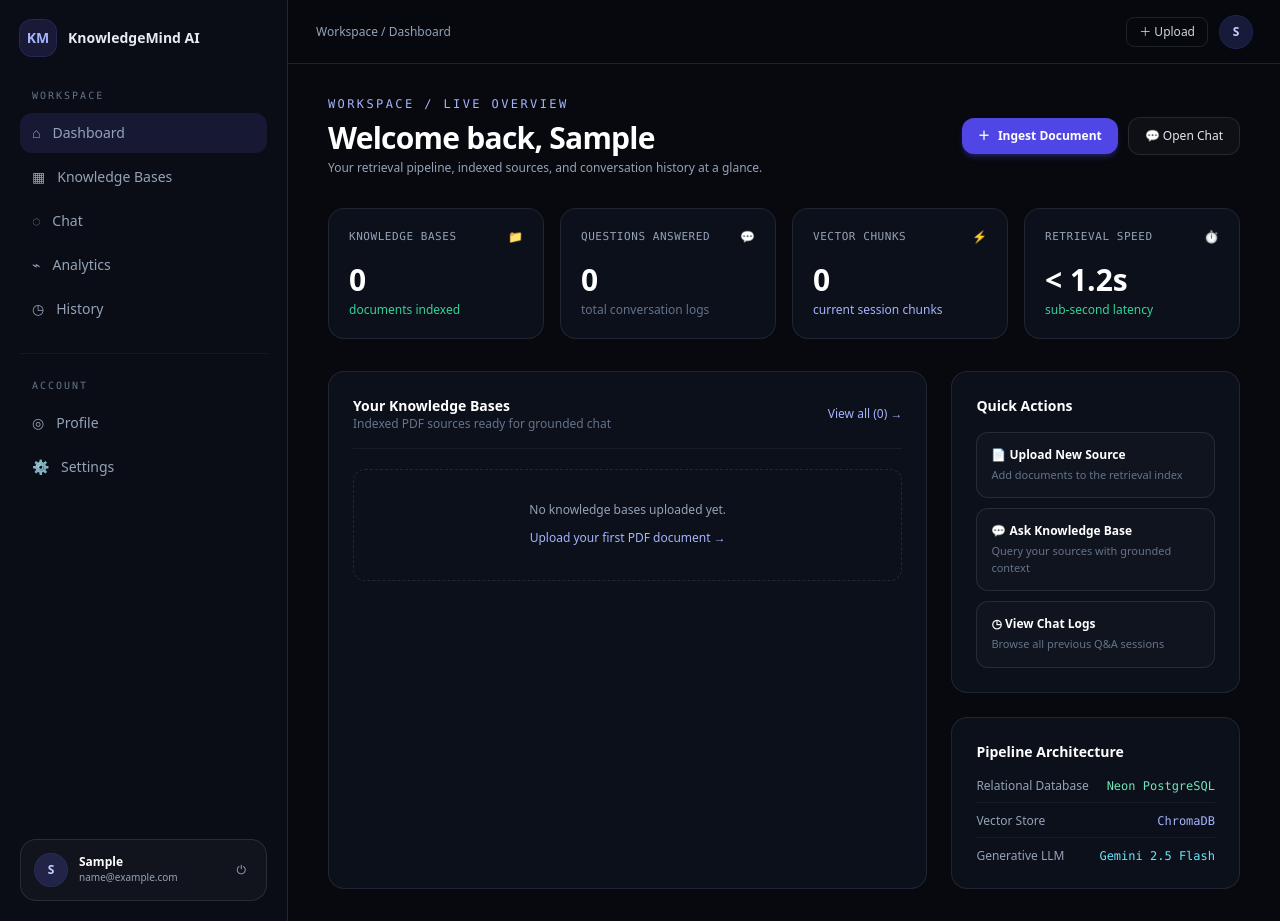
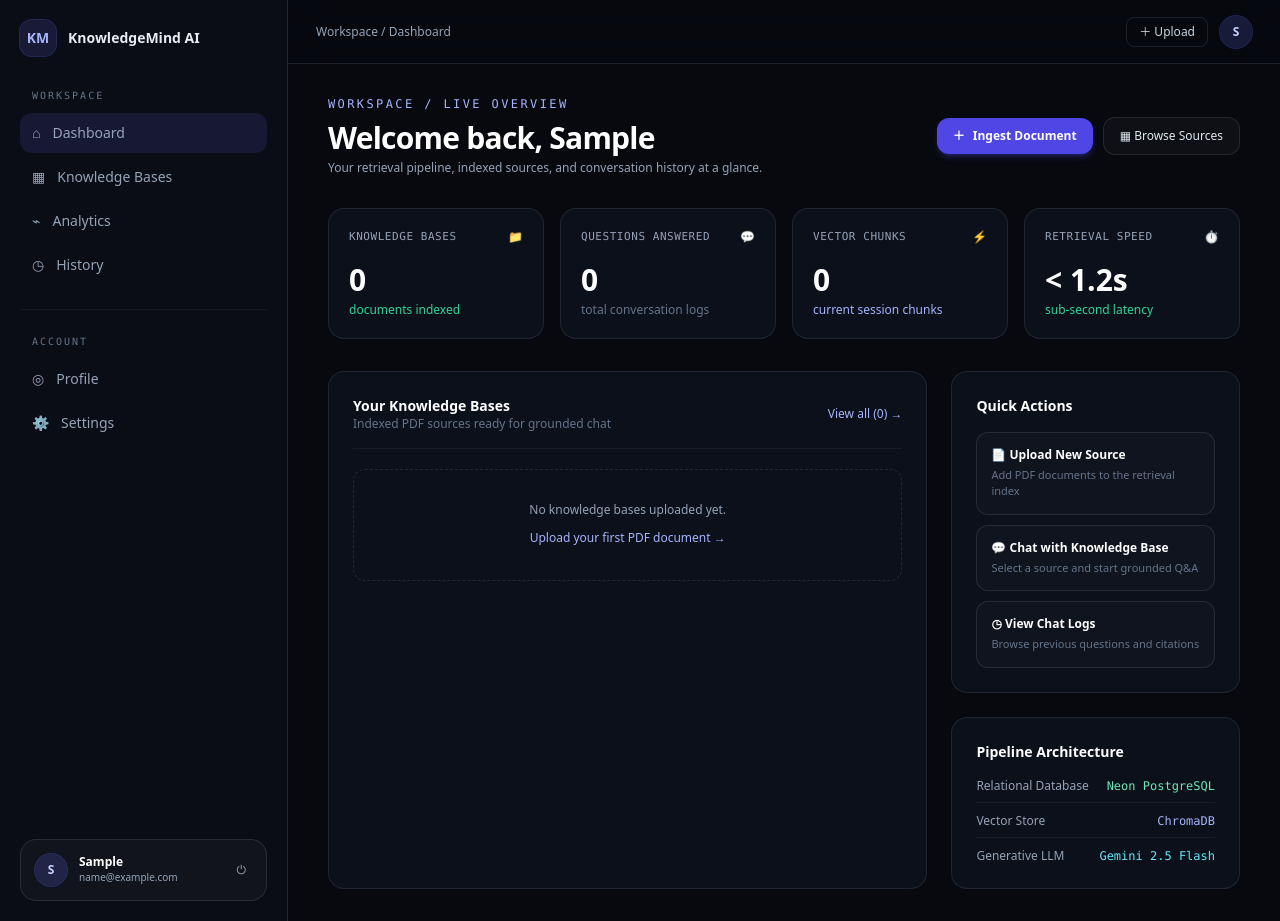
Before and after one commit to Pranavj16/KnowledgeMindAI, a Django app: page /dashboard/ in a window 1280 px wide. Run offline with Django 5.2, Linux system fonts and the light colour scheme; the visitor is signed in with stand-in values (Sample User, id 1); data that the repository does not hold is empty; some libraries are stand-ins or nearby versions.

Commit message:
Remove standalone generic chat section; ensure chat is exclusively accessed per knowledge base

```diff
--- a/templates/app/base.html
+++ b/templates/app/base.html
@@ -42,11 +42,8 @@
         <a href="{% url 'dashboard' %}" class="{% if section == 'dashboard' %}nav-active{% endif %} flex items-center gap-3 rounded-xl px-3 py-2.5 text-sm text-slate-400 hover:bg-white/5 hover:text-white">
           <span>⌂</span> <span>Dashboard</span>
         </a>
-        <a href="{% url 'knowledge_bases' %}" class="{% if section == 'knowledge_bases' %}nav-active{% endif %} flex items-center gap-3 rounded-xl px-3 py-2.5 text-sm text-slate-400 hover:bg-white/5 hover:text-white">
+        <a href="{% url 'knowledge_bases' %}" class="{% if section == 'knowledge_bases' or section == 'chat' %}nav-active{% endif %} flex items-center gap-3 rounded-xl px-3 py-2.5 text-sm text-slate-400 hover:bg-white/5 hover:text-white">
           <span>▦</span> <span>Knowledge Bases</span>
-        </a>
-        <a href="{% url 'chat' %}" class="{% if section == 'chat' %}nav-active{% endif %} flex items-center gap-3 rounded-xl px-3 py-2.5 text-sm text-slate-400 hover:bg-white/5 hover:text-white">
-          <span>◌</span> <span>Chat</span>
         </a>
         <a href="{% url 'analytics_root' %}" class="{% if section == 'analytics' %}nav-active{% endif %} flex items-center gap-3 rounded-xl px-3 py-2.5 text-sm text-slate-400 hover:bg-white/5 hover:text-white">
           <span>⌁</span> <span>Analytics</span>
--- a/templates/app/dashboard.html
+++ b/templates/app/dashboard.html
@@ -16,8 +16,8 @@
     <a href="{% url 'upload' %}" class="inline-flex items-center gap-2 rounded-xl bg-indigo-600 px-4 py-2.5 text-xs font-semibold text-white shadow-md shadow-indigo-600/30 transition hover:bg-indigo-500">
       <span>＋</span> Ingest Document
     </a>
-    <a href="{% url 'chat' %}" class="inline-flex items-center gap-2 rounded-xl border border-white/10 bg-white/[.03] px-4 py-2.5 text-xs font-medium text-slate-200 transition hover:bg-white/5 hover:text-white">
-      💬 Open Chat
+    <a href="{% url 'knowledge_bases' %}" class="inline-flex items-center gap-2 rounded-xl border border-white/10 bg-white/[.03] px-4 py-2.5 text-xs font-medium text-slate-200 transition hover:bg-white/5 hover:text-white">
+      ▦ Browse Sources
     </a>
   </div>
 </div>
@@ -115,15 +115,15 @@
       <div class="mt-4 space-y-2.5">
         <a href="{% url 'upload' %}" class="group block rounded-xl border border-white/10 bg-white/[.02] p-3.5 transition hover:border-indigo-500/40 hover:bg-indigo-500/[.03]">
           <p class="text-xs font-semibold text-white group-hover:text-indigo-300">📄 Upload New Source</p>
-          <p class="mt-1 text-[11px] text-slate-500">Add documents to the retrieval index</p>
+          <p class="mt-1 text-[11px] text-slate-500">Add PDF documents to the retrieval index</p>
         </a>
-        <a href="{% url 'chat' %}" class="group block rounded-xl border border-white/10 bg-white/[.02] p-3.5 transition hover:border-indigo-500/40 hover:bg-indigo-500/[.03]">
-          <p class="text-xs font-semibold text-white group-hover:text-indigo-300">💬 Ask Knowledge Base</p>
-          <p class="mt-1 text-[11px] text-slate-500">Query your sources with grounded context</p>
+        <a href="{% url 'knowledge_bases' %}" class="group block rounded-xl border border-white/10 bg-white/[.02] p-3.5 transition hover:border-indigo-500/40 hover:bg-indigo-500/[.03]">
+          <p class="text-xs font-semibold text-white group-hover:text-indigo-300">💬 Chat with Knowledge Base</p>
+          <p class="mt-1 text-[11px] text-slate-500">Select a source and start grounded Q&A</p>
         </a>
         <a href="{% url 'history_root' %}" class="group block rounded-xl border border-white/10 bg-white/[.02] p-3.5 transition hover:border-indigo-500/40 hover:bg-indigo-500/[.03]">
           <p class="text-xs font-semibold text-white group-hover:text-indigo-300">◷ View Chat Logs</p>
-          <p class="mt-1 text-[11px] text-slate-500">Browse all previous Q&A sessions</p>
+          <p class="mt-1 text-[11px] text-slate-500">Browse previous questions and citations</p>
         </a>
       </div>
     </section>
```
Also changed, not shown: chat/views.py (+9 -9 lines), templates/chat/chat.html (+14 -9 lines).
